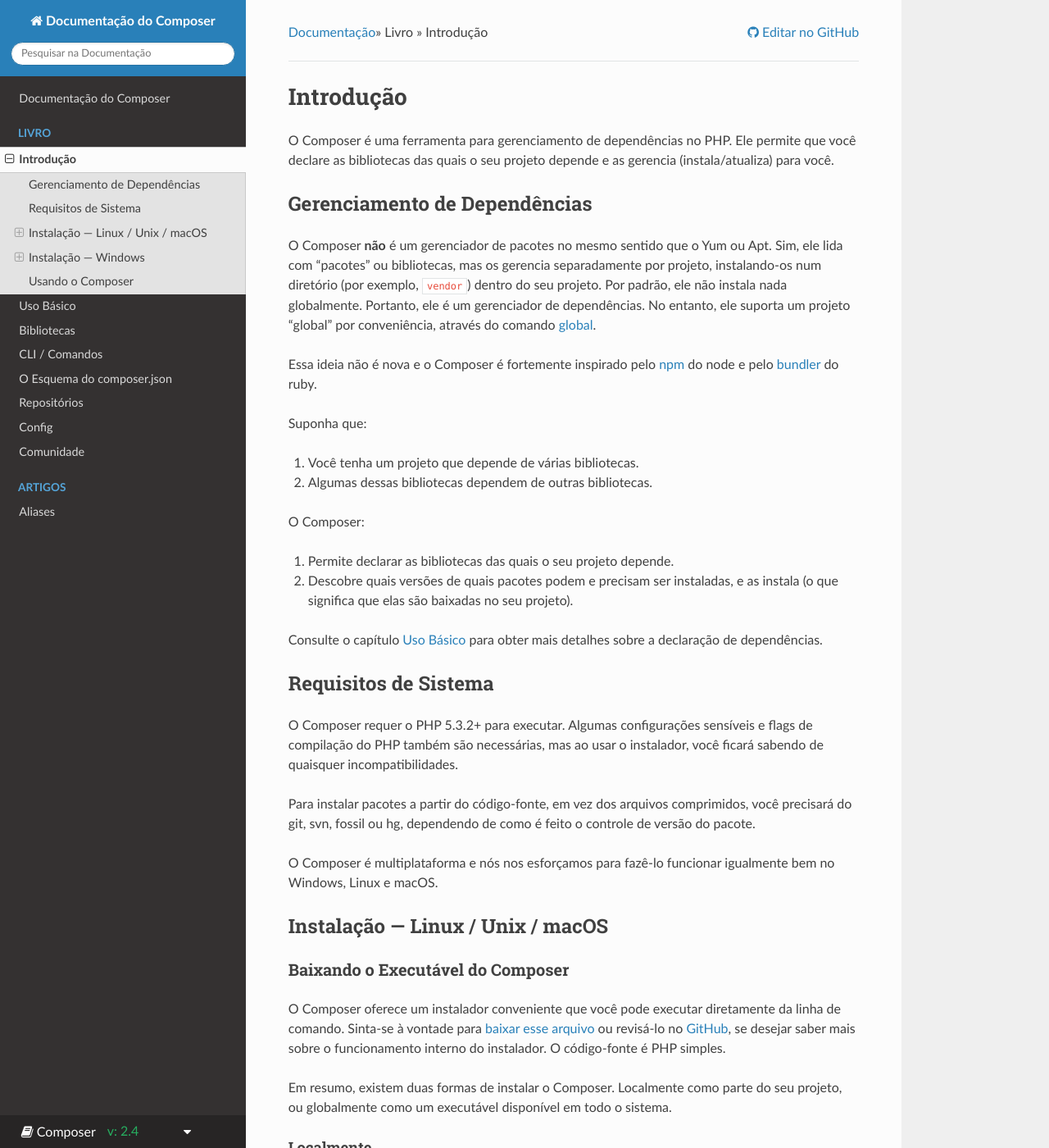
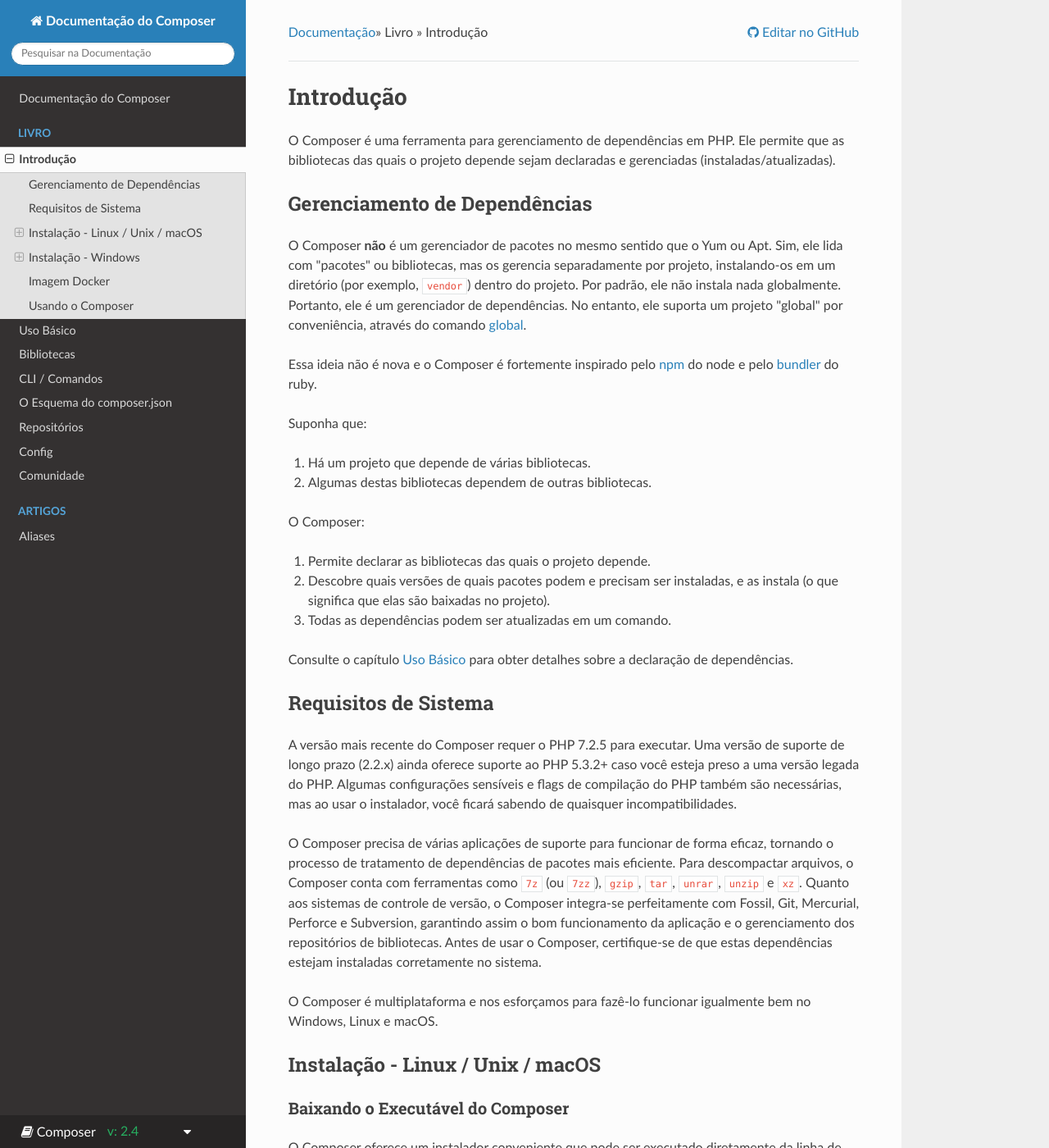
Before and after one commit to php-dev-br/composer-doc-pt-br, an MkDocs documentation site: the page built from doc/introducao.md, in a window 1280 px wide and 1400 px high. Shown: the whole window at 82% size. Built offline with MkDocs 1.6.1, drawn with Linux system fonts in a browser that asks for light colours; nearby versions of some CDN libraries; library files that are not in the unit come from our copies; some of the changed text lies outside the part shown.

Commit message:
Update file doc/introducao.md
Issue: GH-33

````diff
--- a/doc/introducao.md
+++ b/doc/introducao.md
@@ -1,16 +1,16 @@
 # Introdução
 
-O Composer é uma ferramenta para gerenciamento de dependências no PHP. Ele
-permite que você declare as bibliotecas das quais o seu projeto depende e as
-gerencia (instala/atualiza) para você.
+O Composer é uma ferramenta para gerenciamento de dependências em PHP. Ele
+permite que as bibliotecas das quais o projeto depende sejam declaradas e
+gerenciadas (instaladas/atualizadas).
 
 ## Gerenciamento de Dependências
 
 O Composer **não** é um gerenciador de pacotes no mesmo sentido que o Yum ou
-Apt. Sim, ele lida com “pacotes” ou bibliotecas, mas os gerencia separadamente
-por projeto, instalando-os num diretório (por exemplo, `vendor`) dentro do seu
+Apt. Sim, ele lida com "pacotes" ou bibliotecas, mas os gerencia separadamente
+por projeto, instalando-os em um diretório (por exemplo, `vendor`) dentro do
 projeto. Por padrão, ele não instala nada globalmente. Portanto, ele é um
-gerenciador de dependências. No entanto, ele suporta um projeto “global” por
+gerenciador de dependências. No entanto, ele suporta um projeto "global" por
 conveniência, através do comando [global][book-global].
 
 Essa ideia não é nova e o Composer é fortemente inspirado pelo [npm][page-npmjs]
@@ -18,148 +18,194 @@ do node e pelo [bundler][page-bundler] do ruby.
 
 Suponha que:
 
-1. Você tenha um projeto que depende de várias bibliotecas.
-1. Algumas dessas bibliotecas dependem de outras bibliotecas.
+1. Há um projeto que depende de várias bibliotecas.
+2. Algumas destas bibliotecas dependem de outras bibliotecas.
 
 O Composer:
 
-1. Permite declarar as bibliotecas das quais o seu projeto depende.
-1. Descobre quais versões de quais pacotes podem e precisam ser instaladas, e as
-   instala (o que significa que elas são baixadas no seu projeto).
+1. Permite declarar as bibliotecas das quais o projeto depende.
+2. Descobre quais versões de quais pacotes podem e precisam ser instaladas, e as
+   instala (o que significa que elas são baixadas no projeto).
+3. Todas as dependências podem ser atualizadas em um comando.
 
-Consulte o capítulo [Uso Básico][book-usage] para obter mais detalhes sobre a
+Consulte o capítulo [Uso Básico][book-usage] para obter detalhes sobre a
 declaração de dependências.
 
 ## Requisitos de Sistema
 
-O Composer requer o PHP 5.3.2+ para executar. Algumas configurações sensíveis e
+A versão mais recente do Composer requer o PHP 7.2.5 para executar. Uma versão
+de suporte de longo prazo (2.2.x) ainda oferece suporte ao PHP 5.3.2+ caso você
+esteja preso a uma versão legada do PHP. Algumas configurações sensíveis e
 flags de compilação do PHP também são necessárias, mas ao usar o instalador,
 você ficará sabendo de quaisquer incompatibilidades.
 
-Para instalar pacotes a partir do código-fonte, em vez dos arquivos comprimidos,
-você precisará do git, svn, fossil ou hg, dependendo de como é feito o controle
-de versão do pacote.
+O Composer precisa de várias aplicações de suporte para funcionar de forma
+eficaz, tornando o processo de tratamento de dependências de pacotes mais
+eficiente. Para descompactar arquivos, o Composer conta com ferramentas como
+`7z` (ou `7zz`), `gzip`, `tar`, `unrar`, `unzip` e `xz`. Quanto aos sistemas de
+controle de versão, o Composer integra-se perfeitamente com Fossil, Git,
+Mercurial, Perforce e Subversion, garantindo assim o bom funcionamento da
+aplicação e o gerenciamento dos repositórios de bibliotecas. Antes de usar o
+Composer, certifique-se de que estas dependências estejam instaladas
+corretamente no sistema.
 
-O Composer é multiplataforma e nós nos esforçamos para fazê-lo funcionar
-igualmente bem no Windows, Linux e macOS.
+O Composer é multiplataforma e nos esforçamos para fazê-lo funcionar igualmente
+bem no Windows, Linux e macOS.
 
-## Instalação — Linux / Unix / macOS
+## Instalação - Linux / Unix / macOS
 
 ### Baixando o Executável do Composer
 
-O Composer oferece um instalador conveniente que você pode executar diretamente
-da linha de comando. Sinta-se à vontade para [baixar esse arquivo]
+O Composer oferece um instalador conveniente que pode ser executado diretamente
+da linha de comando. Sinta-se à vontade para [baixar o instalador]
 [page-installer] ou revisá-lo no [GitHub][page-github], se desejar saber mais
 sobre o funcionamento interno do instalador. O código-fonte é PHP simples.
 
 Em resumo, existem duas formas de instalar o Composer. Localmente como parte do
-seu projeto, ou globalmente como um executável disponível em todo o sistema.
+projeto, ou globalmente como um executável disponível em todo o sistema.
 
 #### Localmente
 
-Para instalar o Composer localmente, execute o instalador no diretório do seu
-projeto. Consulte [a página do instalador][page-download] para obter instruções.
+Para instalar o Composer localmente, execute o instalador no diretório do
+projeto. Consulte [a página de download][page-download] para obter instruções.
 
 O instalador verificará algumas configurações do PHP e baixará o `composer.phar`
-no seu diretório atual. Esse arquivo é o binário do Composer. Ele é um PHAR (PHP
+no diretório atual. Este arquivo é o binário do Composer. Ele é um PHAR (PHP
 Archive), que é um formato de arquivo para PHP que pode ser executado na linha
 de comando, entre outras coisas.
 
-Agora execute `php composer.phar` para rodar o Composer.
+Agora execute `php composer.phar` para executar o Composer.
 
-Você pode instalar o Composer num diretório específico usando a opção
-`--install-dir` e, adicionalmente, também renomeá-lo usando a opção
-`--filename`. Ao executar o instalador, seguindo [as instruções da página do
-instalador][page-download], adicione os seguintes parâmetros:
+O Composer pode ser instalado em um diretório específico usando a opção
+`--install-dir` e, adicionalmente, também pode ser renomeado usando a opção
+`--filename`. Ao executar o instalador, seguindo [as instruções da página de
+download][page-download], adicione os seguintes parâmetros:
 
-```sh
+```shell
 php composer-setup.php --install-dir=bin --filename=composer
 ```
 
-Agora execute `php bin/composer` para rodar o Composer.
+Agora execute `php bin/composer` para executar o Composer.
 
 #### Globalmente
 
-Você pode colocar o PHAR do Composer em qualquer lugar que desejar. Se você o
-colocar num diretório que faça parte da sua variável de ambiente `PATH`, você
-poderá acessá-lo globalmente. Nos sistemas Unix, você pode até torná-lo
-executável e invocá-lo sem usar diretamente o interpretador `php`.
+O PHAR do Composer pode ser colocado em qualquer lugar que desejar. Se ele for
+colocado em um diretório que faça parte da variável de ambiente `PATH`, poderá
+ser acessado globalmente. Nos sistemas Unix, ele poderá até ser executado sem
+usar diretamente o interpretador `php`.
 
-Após executar o instalador seguindo [as instruções da página do instalador]
-[page-download], você pode executar esse comando para mover o `composer.phar`
-para um diretório que esteja na sua variável `PATH`:
+Após executar o instalador seguindo [as instruções da página de download]
+[page-download], este comando pode ser executado para mover o `composer.phar`
+para um diretório que esteja na variável `PATH`:
 
-```sh
+```shell
 mv composer.phar /usr/local/bin/composer
 ```
 
-Se você deseja instalá-lo apenas para o seu usuário e evitar a necessidade de
+Se deseja instalar o Composer apenas para um usuário e evitar a necessidade de
 permissões de administrador, use `~/.local/bin`, que está disponível por padrão
 em algumas distribuições Linux.
 
 > **Nota:** Se o comando acima falhar devido a permissões, pode ser necessário
-> executá-lo novamente com sudo.
+> executá-lo novamente com `sudo`.
 
 > **Nota:** Em algumas versões do macOS, o diretório `/usr` não existe por
-> padrão. Se você receber o erro `/usr/local/bin/composer: No such file or
-> directory`, deverá criar o diretório manualmente antes de continuar:
+> padrão. Se ocorrer o erro "/usr/local/bin/composer: No such file or
+> directory", o diretório deverá ser criado manualmente antes de continuar:
 > `mkdir -p /usr/local/bin`.
 
-> **Nota:** Para obter informações sobre como alterar a sua variável `PATH`,
-> leia o [artigo da Wikipedia][page-path-variable] ou use o seu mecanismo de
-> busca preferido.
+> **Nota:** Para obter informações sobre como alterar a variável `PATH`, leia o
+> [artigo da Wikipedia][page-path-variable] ou use um mecanismo de pesquisa.
 
-Agora execute `composer` para rodar o Composer em vez de `php composer.phar`.
+Agora execute `composer` para executar o Composer em vez de `php composer.phar`.
 
-## Instalação — Windows
+## Instalação - Windows
 
 ### Usando o Instalador
 
-Esta é a maneira mais fácil de configurar o Composer na sua máquina.
+Esta é a maneira mais fácil de configurar o Composer na máquina.
 
-Baixe e execute o [Composer-Setup.exe][page-installer-exe]. Ele instalará a
-versão mais recente do Composer e configurará a sua variável `PATH` para que
-você possa executar o `composer` de qualquer diretório na sua linha de comando.
+Baixe e execute o binário [Composer-Setup.exe][page-installer-exe].
+Ele instalará a versão mais recente do Composer e configurará a variável `PATH`
+para que o `composer` possa ser executado de qualquer diretório na linha de
+comando.
 
-> **Nota:** Feche o seu terminal atual. Teste o uso num novo terminal: isso é
+> **Nota:** Feche o terminal atual. Teste o uso em um novo terminal: isso é
 > importante, pois a variável `PATH` só é carregada quando o terminal é
 > iniciado.
 
 ### Instalação Manual
 
-Mude para um diretório que esteja na sua variável `PATH` e execute o instalador
-seguindo [as instruções da página do instalador][page-download] para baixar o
+Mude para um diretório que esteja na variável `PATH` e execute o instalador
+seguindo [as instruções da página de download][page-download] para baixar o
 `composer.phar`.
 
 Crie um novo arquivo `composer.bat` junto ao `composer.phar`:
 
 Usando `cmd.exe`:
 
-```sh
+```shell
 C:\bin>echo @php "%~dp0composer.phar" %*>composer.bat
 ```
 
 Usando PowerShell:
 
-```sh
+```shell
 PS C:\bin> Set-Content composer.bat '@php "%~dp0composer.phar" %*'
 ```
 
-Adicione o diretório à sua variável de ambiente `PATH`, se ainda não tiver
-adicionado. Para obter informações sobre como alterar a sua variável `PATH`,
-consulte [este artigo][page-path-article] ou use o seu mecanismo de pesquisa
-preferido.
+Adicione o diretório à variável de ambiente `PATH`, se ainda não tiver
+adicionado. Para obter informações sobre como alterar a variável `PATH`,
+consulte [este artigo][page-path-article] ou use um mecanismo de pesquisa.
 
-Feche o seu terminal atual. Teste o uso num novo terminal:
+Feche o terminal atual. Teste o uso em um novo terminal:
 
-```sh
+```shell
 C:\Users\username>composer -V
-Composer version 1.0.0 2016-01-10 20:34:53
 ```
+```text
+Composer version 2.4.0 2022-08-16 16:10:48
+```
+
+## Imagem Docker
+
+O Composer é publicado como imagem Docker em alguns lugares, veja a lista no
+[README do composer/docker][page-github-docker].
+
+Exemplo de uso:
+
+```shell
+docker pull composer/composer
+docker run --rm -it -v "$(pwd):/app" composer/composer install
+```
+
+Para adicionar o Composer a um **Dockerfile** existente, o arquivo binário
+simplesmente pode ser copiado de imagens pré-construídas de tamanho reduzido:
+
+```Dockerfile
+# Última versão
+COPY --from=composer/composer:latest-bin /composer /usr/bin/composer
+
+# Versão específica
+COPY --from=composer/composer:2-bin /composer /usr/bin/composer
+```
+
+Leia a [descrição da imagem][page-docker-composer] para obter informações de
+uso.
+
+**Nota:** Problemas específicos do Docker devem ser informados [no repositório
+composer/docker][page-docker-issues].
+
+**Nota:** `composer` também pode ser usado em vez de `composer/composer` como
+nome da imagem acima. É mais curto e é uma imagem oficial do Docker, mas não é
+publicado diretamente por nós e por isso costuma receber novos lançamentos com
+atraso de alguns dias. **Importante**: imagens com apelidos curtos não possuem
+equivalentes apenas com binários, então para a abordagem `COPY --from` é melhor
+usar `composer/composer`.
 
 ## Usando o Composer
 
-Agora que você instalou o Composer, está tudo pronto para usá-lo! Leia o próximo
+Agora que o Composer foi instalado, está tudo pronto para usá-lo! Leia o próximo
 capítulo para uma breve demonstração.
 
 [book-global]: cli.md#global
@@ -172,3 +218,6 @@ capítulo para uma breve demonstração.
 [page-npmjs]: https://www.npmjs.com/
 [page-path-article]: https://www.computerhope.com/issues/ch000549.htm
 [page-path-variable]: https://en.wikipedia.org/wiki/PATH_(variable)
+[page-github-docker]: https://github.com/composer/docker
+[page-docker-composer]: https://hub.docker.com/r/composer/composer
+[page-docker-issues]: https://github.com/composer/docker/issues
````
